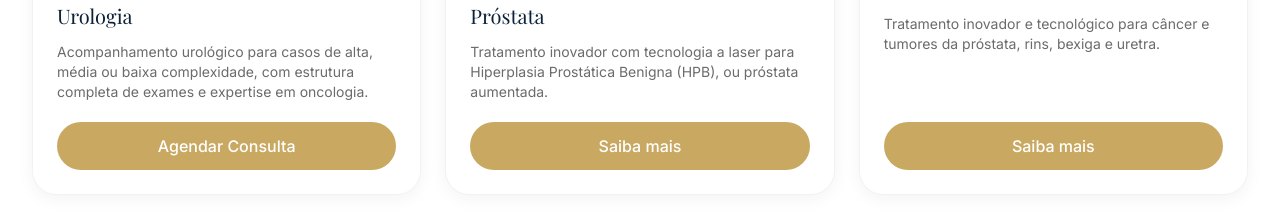
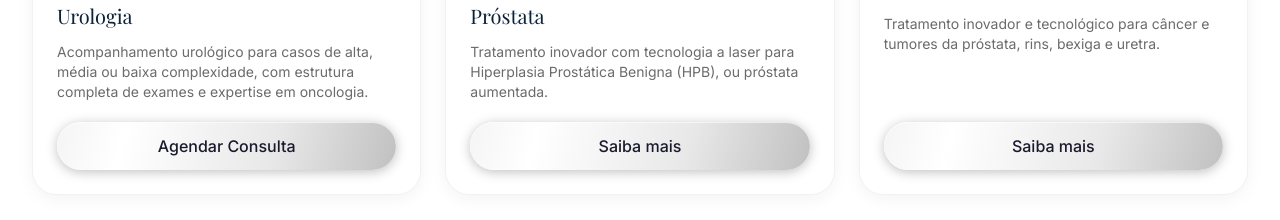
Before and after one commit to agenciaacev/dr-erico-site-completo, a React (Vite) app: page / in a window 1280 px wide. Shown: the part 2100-2320 px from the top of the page. Built offline with nearby package versions, Linux system fonts and the light colour scheme; a web font is replaced by a local one.

Commit message:
Update Diferenciais.tsx

```diff
--- a/src/components/sections/Diferenciais.tsx
+++ b/src/components/sections/Diferenciais.tsx
@@ -59,7 +59,7 @@ export default function Diferenciais() {
               <div className="p-6 flex-1 flex flex-col">
                 <h3 className="font-display text-xl text-brand-navy">{card.title}</h3>
                 <p className="text-sm text-brand-muted mt-3 flex-1">{card.description}</p>
-                <Link to={card.to} className="btn-primary mt-5 justify-center">
+                <Link to={card.to} className="btn-silver mt-5 justify-center">
                   {card.cta}
                 </Link>
               </div>
```
